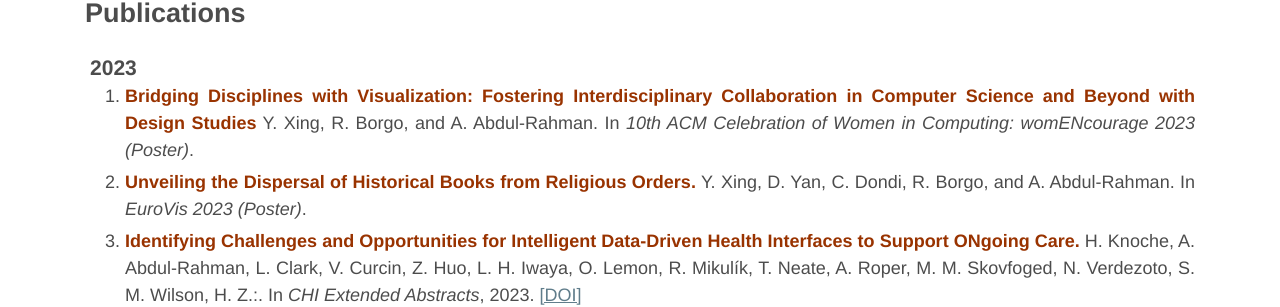
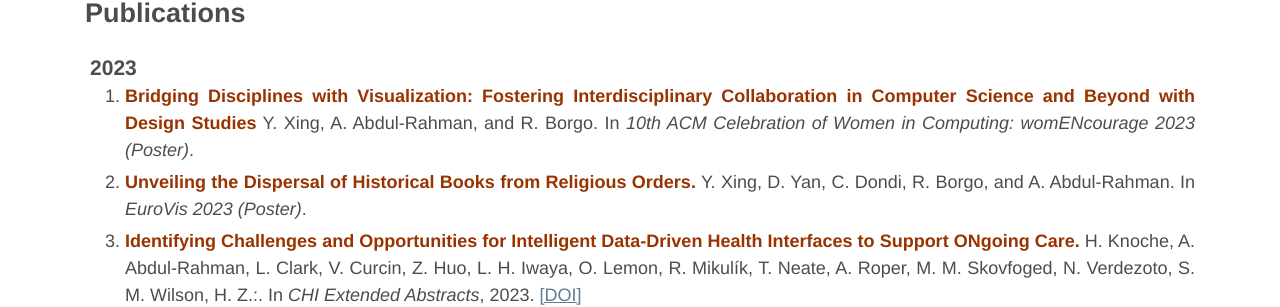
Before and after one commit to alfieabdulrahman/alfieabdulrahman.github.io, a Jekyll site: the page built from _pages/publications.markdown, in a window 1280 px wide and 900 px high. Shown: the part 288-595 px from the top of the window. Built offline with Jekyll 4.4.1, drawn with Linux system fonts in a browser that asks for light colours.

Commit message:
Fixed authors list

```diff
--- a/_pages/publications.markdown
+++ b/_pages/publications.markdown
@@ -9,7 +9,7 @@ permalink: /publications/
 	<h3 class="year">2023</h3>
     <li>
       <span class="pub-title">Bridging Disciplines with Visualization: Fostering Interdisciplinary Collaboration in Computer Science and Beyond with Design Studies</span>
-      <span class="pub-author">Y. Xing, R. Borgo, and A. Abdul-Rahman.</span>
+      <span class="pub-author">Y. Xing, A. Abdul-Rahman, and R. Borgo.</span>
       In <span class="pub-loc">10th ACM Celebration of Women in Computing: womENcourage 2023 (Poster)</span>.
     </li>
     <li>
```
